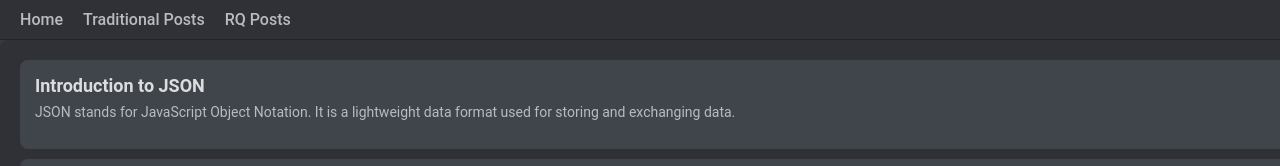
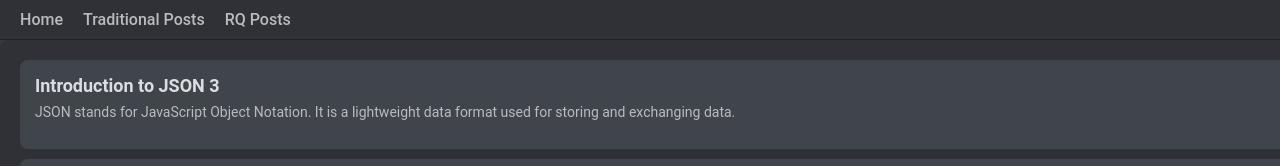
Before and after one commit to shvnsaha/react-query-revise, a React app: page /rq-posts in a window 1280 px wide. Shown: the top 166 px of the page. Built offline with nearby package versions, Linux system fonts and the light colour scheme; data requests are answered from the project's data file; the HTML template or start-up script is replaced by a standard one.

Commit message:
query cache

```diff
--- a/db.json
+++ b/db.json
@@ -2,7 +2,7 @@
     "post": [
         {
             "id": 1,
-            "title": "Introduction to JSON",
+            "title": "Introduction to JSON 3",
             "body": "JSON stands for JavaScript Object Notation. It is a lightweight data format used for storing and exchanging data."
         },
         {
--- a/src/components/PostRQ.jsx
+++ b/src/components/PostRQ.jsx
@@ -4,12 +4,14 @@ import axios from 'axios';
 
 const PostRQ = () => {
 
-    const { data, isLoading, isError, error } = useQuery({
+    const { data, isLoading, isError, error ,isFetching} = useQuery({
         queryKey: ['posts'],
         queryFn: () => {
             return axios.get('http://localhost:4000/post');
         }
     })
+
+    console.log(isLoading,isFetching);
 
     if (isLoading) {
         return <div>Page is Loading</div>
@@ -18,7 +20,7 @@ const PostRQ = () => {
         return <div>{error.message} </div>
     }
 
-    console.log(data);
+    // console.log(data);
 
     return (
         <div className="post-list">
```
